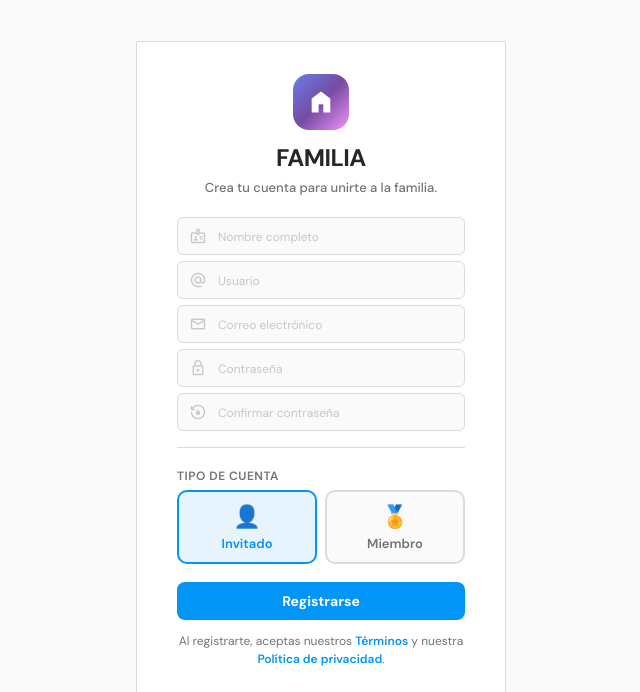
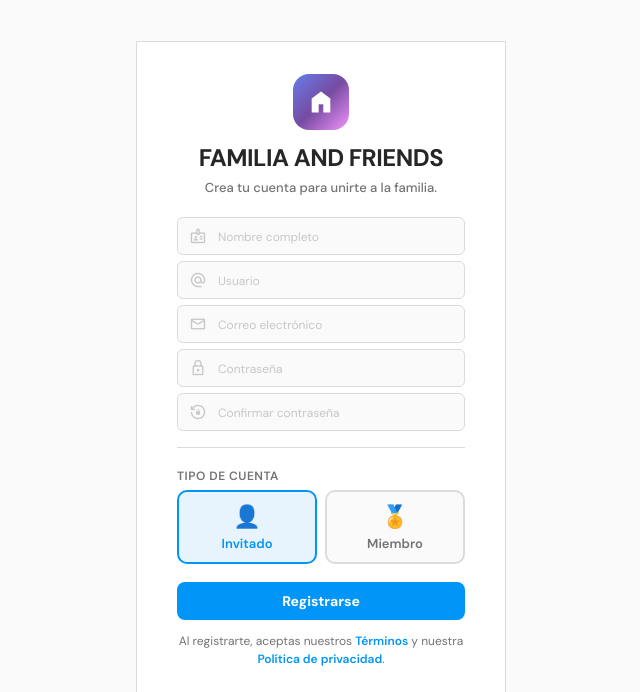
Before and after one commit to JeffreyOMG/Family-app, a Flask app: page /registro in a window 1280 px wide. Shown: the top 692 px of the page, without its empty margins (319-959 px from the left). Run offline with Flask 3, Linux system fonts and the light colour scheme.

Commit message:
OTRO CAMBIO ASI

```diff
--- a/templates/registro.html
+++ b/templates/registro.html
@@ -105,7 +105,7 @@
       <div class="ig-logo">
         <span class="material-symbols-outlined">home</span>
       </div>
-      <div class="ig-brand-name">FAMILIA</div>
+      <div class="ig-brand-name">FAMILIA AND FRIENDS</div>
       <div class="ig-brand-sub">Crea tu cuenta para unirte a la familia.</div>
     </div>
 
```
